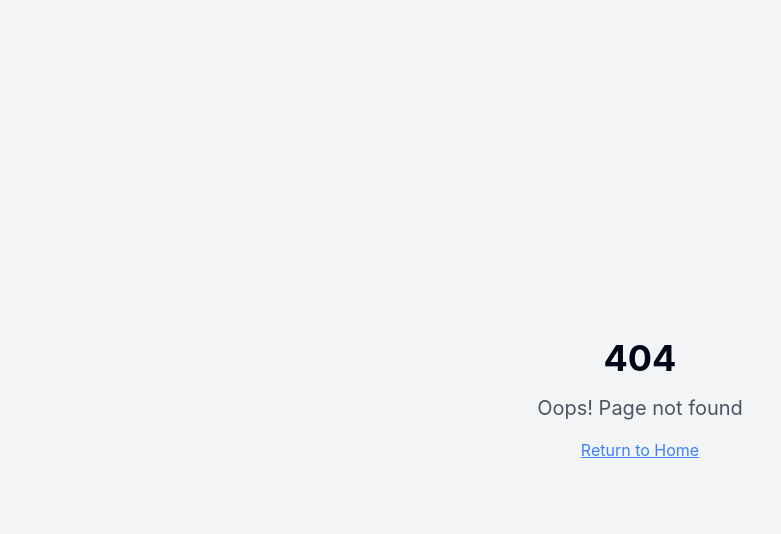
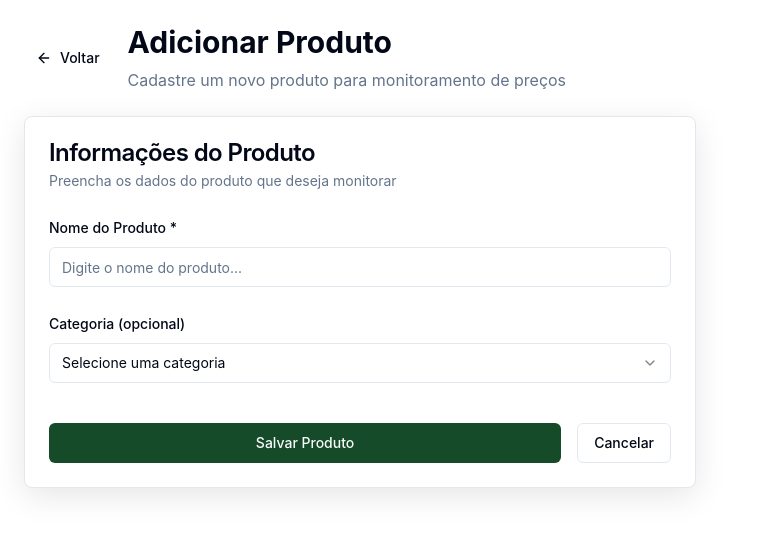
Before and after one commit to lucassantoscorrea/monitor-agro, a React (Vite) app: page /products/add in a window 1280 px wide. Before the commit this address had no page. Shown: the top 534 px of the page, without its empty margins (0-781 px from the left). Built offline with nearby package versions, Linux system fonts and the light colour scheme.

Commit message:
feat: Add product form
Implement the "Add Product" screen with a product name autocomplete, category input, save button, and success/error messages. Include a loading state.

```diff
--- a/src/App.tsx
+++ b/src/App.tsx
@@ -1,3 +1,4 @@
+
 import { Toaster } from "@/components/ui/toaster";
 import { Toaster as Sonner } from "@/components/ui/sonner";
 import { TooltipProvider } from "@/components/ui/tooltip";
@@ -5,6 +6,7 @@ import { QueryClient, QueryClientProvider } from "@tanstack/react-query";
 import { BrowserRouter, Routes, Route } from "react-router-dom";
 import Index from "./pages/Index";
 import NotFound from "./pages/NotFound";
+import AddProductPage from "./components/products/AddProductPage";
 
 const queryClient = new QueryClient();
 
@@ -16,6 +18,7 @@ const App = () => (
       <BrowserRouter>
         <Routes>
           <Route path="/" element={<Index />} />
+          <Route path="/products/add" element={<AddProductPage />} />
           {/* ADD ALL CUSTOM ROUTES ABOVE THE CATCH-ALL "*" ROUTE */}
           <Route path="*" element={<NotFound />} />
         </Routes>
--- /dev/null
+++ b/src/components/products/AddProductPage.tsx
@@ -0,0 +1,182 @@
+
+import { useState } from "react";
+import { Card, CardContent, CardDescription, CardHeader, CardTitle } from "@/components/ui/card";
+import { Button } from "@/components/ui/button";
+import { Input } from "@/components/ui/input";
+import { Label } from "@/components/ui/label";
+import { Command, CommandEmpty, CommandGroup, CommandInput, CommandItem, CommandList } from "@/components/ui/command";
+import { Select, SelectContent, SelectItem, SelectTrigger, SelectValue } from "@/components/ui/select";
+import { useToast } from "@/hooks/use-toast";
+import { Loader2, ArrowLeft } from "lucide-react";
+import { useNavigate } from "react-router-dom";
+
+const AddProductPage = () => {
+  const [productName, setProductName] = useState("");
+  const [category, setCategory] = useState("");
+  const [isLoading, setIsLoading] = useState(false);
+  const [showSuggestions, setShowSuggestions] = useState(false);
+  const { toast } = useToast();
+  const navigate = useNavigate();
+
+  // Sugestões de produtos para autocomplete
+  const productSuggestions = [
+    "ROUNDUP ORIGINAL DI",
+    "NATIVO SC",
+    "KARATE ZEON 50 CS",
+    "TORDON 2,4-D",
+    "GRAMOXONE 200",
+    "CONNECT",
+    "PRIMÓLEO",
+    "VERDICT R",
+    "POLO 500 WP",
+    "ACTARA 250 WG"
+  ];
+
+  const filteredSuggestions = productSuggestions.filter(suggestion =>
+    suggestion.toLowerCase().includes(productName.toLowerCase())
+  );
+
+  const handleSave = async () => {
+    if (!productName.trim()) {
+      toast({
+        title: "Erro",
+        description: "Informe o nome do produto",
+        variant: "destructive",
+      });
+      return;
+    }
+
+    setIsLoading(true);
+
+    // Simular salvamento
+    setTimeout(() => {
+      setIsLoading(false);
+      toast({
+        title: "Sucesso",
+        description: "Produto adicionado com sucesso",
+      });
+
+      // Redirecionar para a lista de produtos
+      navigate("/products");
+    }, 1500);
+  };
+
+  const handleProductSelect = (selectedProduct: string) => {
+    setProductName(selectedProduct);
+    setShowSuggestions(false);
+  };
+
+  return (
+    <div className="flex-1 space-y-6 p-6">
+      <div className="flex items-center gap-4">
+        <Button
+          variant="ghost"
+          size="sm"
+          onClick={() => navigate("/products")}
+          className="flex items-center gap-2"
+        >
+          <ArrowLeft className="w-4 h-4" />
+          Voltar
+        </Button>
+        <div>
+          <h1 className="text-3xl font-bold text-foreground">Adicionar Produto</h1>
+          <p className="text-muted-foreground mt-2">
+            Cadastre um novo produto para monitoramento de preços
+          </p>
+        </div>
+      </div>
+
+      <Card className="max-w-2xl premium-shadow">
+        <CardHeader>
+          <CardTitle>Informações do Produto</CardTitle>
+          <CardDescription>
+            Preencha os dados do produto que deseja monitorar
+          </CardDescription>
+        </CardHeader>
+        <CardContent className="space-y-6">
+          <div className="space-y-2">
+            <Label htmlFor="productName">Nome do Produto *</Label>
+            <div className="relative">
+              <Input
+                id="productName"
+                placeholder="Digite o nome do produto..."
+                value={productName}
+                onChange={(e) => {
+                  setProductName(e.target.value);
+                  setShowSuggestions(true);
+                }}
+                onFocus={() => setShowSuggestions(true)}
+                className="w-full"
+              />
+
+              {showSuggestions && productName && filteredSuggestions.length > 0 && (
+                <div className="absolute top-full left-0 right-0 z-50 mt-1">
+                  <Command className="rounded-lg border shadow-md">
+                    <CommandList>
+                      <CommandEmpty>Nenhum produto encontrado.</CommandEmpty>
+                      <CommandGroup>
+                        {filteredSuggestions.map((suggestion) => (
+                          <CommandItem
+                            key={suggestion}
+                            onSelect={() => handleProductSelect(suggestion)}
+                            className="cursor-pointer"
+                          >
+                            {suggestion}
+                          </CommandItem>
+                        ))}
+                      </CommandGroup>
+                    </CommandList>
+                  </Command>
+                </div>
+              )}
+            </div>
+          </div>
+
+          <div className="space-y-2">
+            <Label htmlFor="category">Categoria (opcional)</Label>
+            <Select value={category} onValueChange={setCategory}>
+              <SelectTrigger>
+                <SelectValue placeholder="Selecione uma categoria" />
+              </SelectTrigger>
+              <SelectContent>
+                <SelectItem value="Herbicida">Herbicida</SelectItem>
+                <SelectItem value="Fungicida">Fungicida</SelectItem>
+                <SelectItem value="Inseticida">Inseticida</SelectItem>
+                <SelectItem value="Acaricida">Acaricida</SelectItem>
+                <SelectItem value="Nematicida">Nematicida</SelectItem>
+                <SelectItem value="Fertilizante">Fertilizante</SelectItem>
+                <SelectItem value="Adjuvante">Adjuvante</SelectItem>
+              </SelectContent>
+            </Select>
+          </div>
+
+          <div className="flex gap-4 pt-4">
+            <Button
+              onClick={handleSave}
+              disabled={isLoading}
+              className="flex-1"
+            >
+              {isLoading ? (
+                <>
+                  <Loader2 className="w-4 h-4 mr-2 animate-spin" />
+                  Salvando...
+                </>
+              ) : (
+                "Salvar Produto"
+              )}
+            </Button>
+            <Button
+              variant="outline"
+              onClick={() => navigate("/products")}
+              disabled={isLoading}
+            >
+              Cancelar
+            </Button>
+          </div>
+        </CardContent>
+      </Card>
+    </div>
+  );
+};
+
+export default AddProductPage;
--- a/src/components/products/ProductsPage.tsx
+++ b/src/components/products/ProductsPage.tsx
@@ -1,4 +1,3 @@
-
 import { useState } from "react";
 import { Card, CardContent, CardDescription, CardHeader, CardTitle } from "@/components/ui/card";
 import { Button } from "@/components/ui/button";
@@ -7,10 +6,12 @@ import { Input } from "@/components/ui/input";
 import { Table, TableBody, TableCell, TableHead, TableHeader, TableRow } from "@/components/ui/table";
 import { Plus, Search, Edit, Trash2, Calendar } from "lucide-react";
 import { useToast } from "@/hooks/use-toast";
+import { useNavigate } from "react-router-dom";
 
 const ProductsPage = () => {
   const [searchTerm, setSearchTerm] = useState("");
   const { toast } = useToast();
+  const navigate = useNavigate();
 
   const [products, setProducts] = useState([
     {
@@ -67,7 +68,10 @@ const ProductsPage = () => {
             Gerencie os produtos para monitoramento automático de preços
           </p>
         </div>
-        <Button className="bg-primary hover:bg-primary/90 h-12 px-6">
+        <Button
+          className="bg-primary hover:bg-primary/90 h-12 px-6"
+          onClick={() => navigate("/products/add")}
+        >
           <Plus className="w-5 h-5 mr-2" />
           Adicionar Produto
         </Button>
```
